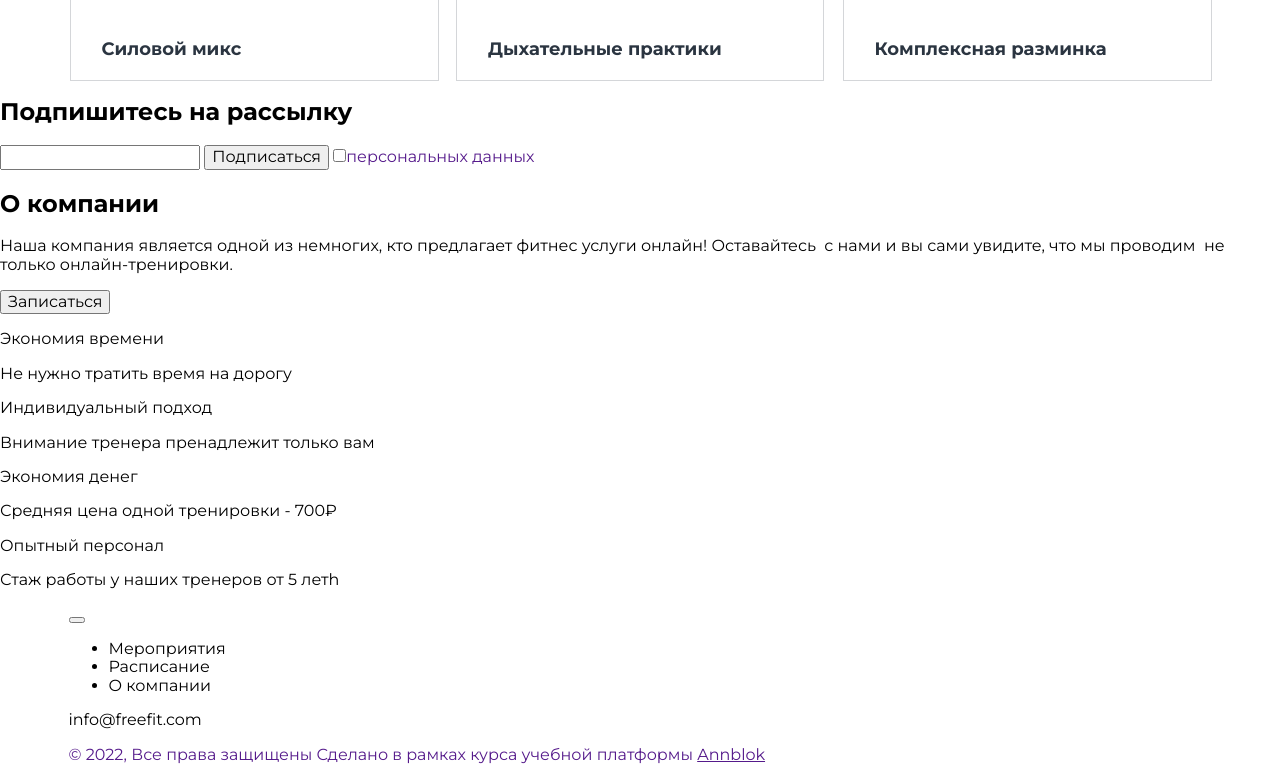
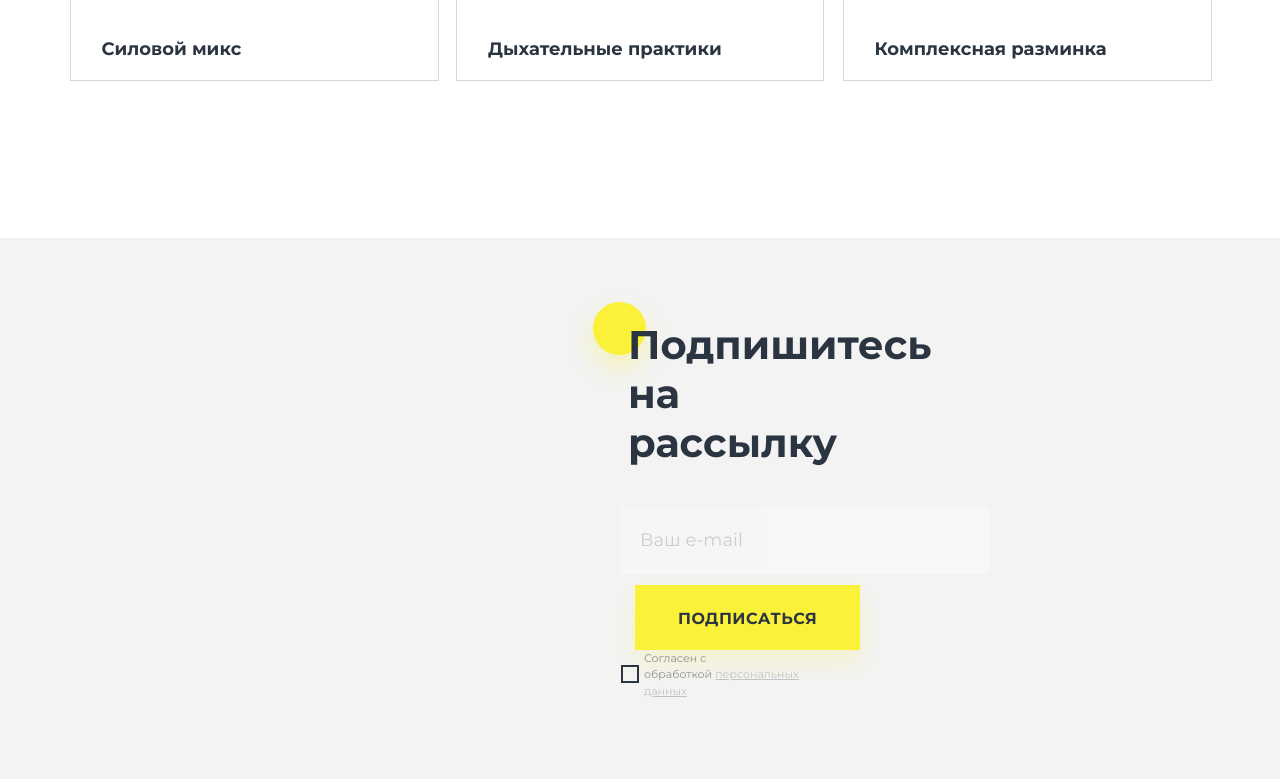
Before and after one commit to VladHT/DIPLOM-MODUL01, a plain HTML site: page index.html in a window 1280 px wide. Shown: the part 2731-3513 px from the top of the page. Drawn offline with Linux system fonts and the light colour scheme.

Commit message:
add files

```diff
--- a/index.html
+++ b/index.html
@@ -126,13 +126,18 @@
                 </section>
             </div>
             <section class="mail">
-                <h2>
-                    <div class="crug"></div>Подпишитесь на рассылку
-                </h2>
-                <div class="viravnivanie">
-                    <input type="email" name="" id="">
-                    <button>Подписаться</button>
-                    <input type="checkbox" name="Согласен с обработкой" id=""><a href="">персональных данных</a>
+                <div class="mail-info">
+                    <h2>Подпишитесь на рассылку</h2>
+                    <div class="viravnivanie">
+                        <div class="rovn">
+                            <input type="email" name="" id="" placeholder="Ваш e-mail">
+                            <button>Подписаться</button>
+                        </div>
+                        <div class="confirm">
+                            <input type="checkbox" class="custom-checkbox" id="happy" name="happy" value="yes">
+                            <label for="happy"><p>Согласен с обработкой<a href="#">персональных данных</a></p></label>
+                        </div>
+                    </div>
                 </div>
             </section>
             <section class="about">
--- a/st/st.css
+++ b/st/st.css
@@ -438,3 +438,103 @@ a{
 .six-trening img{
     margin: 159px 0 0 30px;
 }
+
+    /* five block */
+.mail{
+    margin: 160px 0;
+}
+.mail-info{
+    position: relative;
+    padding: 49px 599px 80px 620px;
+    display: flex;
+    flex-direction: column;
+    background-color: #F3F3F3;
+    background-image: url(../icons/Pattern.svg);
+    background-position: 569px 53px;
+    background-repeat: no-repeat;
+}
+.viravnivanie{
+    display: flex;
+    flex-direction: column;
+}
+.mail-info h2{
+    font-weight: 700;
+    font-size: 40px;
+    line-height: 49px;
+    color: #2B3541;
+    margin-left: 8px;
+    margin-bottom: 40px;
+}
+.rovn button{
+    margin-left: 15px;
+    border: none;
+    padding: 25px 43px 21px;
+    font-weight: 700;
+    font-size: 16px;
+    letter-spacing: 0.03em;
+    text-transform: uppercase;
+    color: #2B3541;
+    background: #FBF138;
+    box-shadow: 0px 13px 24px rgba(251, 241, 56, 0.2);
+}
+.rovn button:hover{
+    color: #FBF138;
+    background: #2B3541;
+}
+.rovn input{
+    padding: 20px 133px 20px 20px;
+    font-weight: 400;
+    font-size: 18px;
+    line-height: 150%;
+    color: #2B3541;
+    opacity: 0.3;
+    border: none;
+    margin-bottom: 11px;
+}
+.custom-checkbox {
+    position: absolute;
+    z-index: -1;
+    opacity: 0;
+}
+.custom-checkbox+label {
+    display: inline-flex;
+    align-items: center;
+    user-select: none;
+    margin-left: 1px;
+}
+.confirm p{
+    font-family: 'Montserrat';
+    font-style: normal;
+    margin: 0 0 0 5px;
+    font-weight: 400;
+    font-size: 11px;
+    line-height: 150%;
+    color: #2B3541;
+    opacity: 0.5;
+}
+.confirm a{
+    font-family: 'Montserrat';
+    font-style: normal;
+    margin: 0 0 0 6px;
+    font-weight: 400;
+    font-size: 11px;
+    line-height: 150%;
+    text-decoration-line: underline;
+    color: #2B3541;
+    opacity: 0.5;
+    margin-left: 3px;
+}
+.custom-checkbox+label::before {
+    content: '';
+    display: inline-block;
+    width: 18px;
+    height: 18px;
+    flex-shrink: 0;
+    flex-grow: 0;
+    background-image: url(../icons/check\ box\ empty.svg);
+    background-repeat: no-repeat;
+    background-size: cover;
+}
+.custom-checkbox:checked+label::before {
+    background-image: url(../icons/check_box.svg);
+  }
```
Also changed, not shown: icons/Pattern.svg (added).
